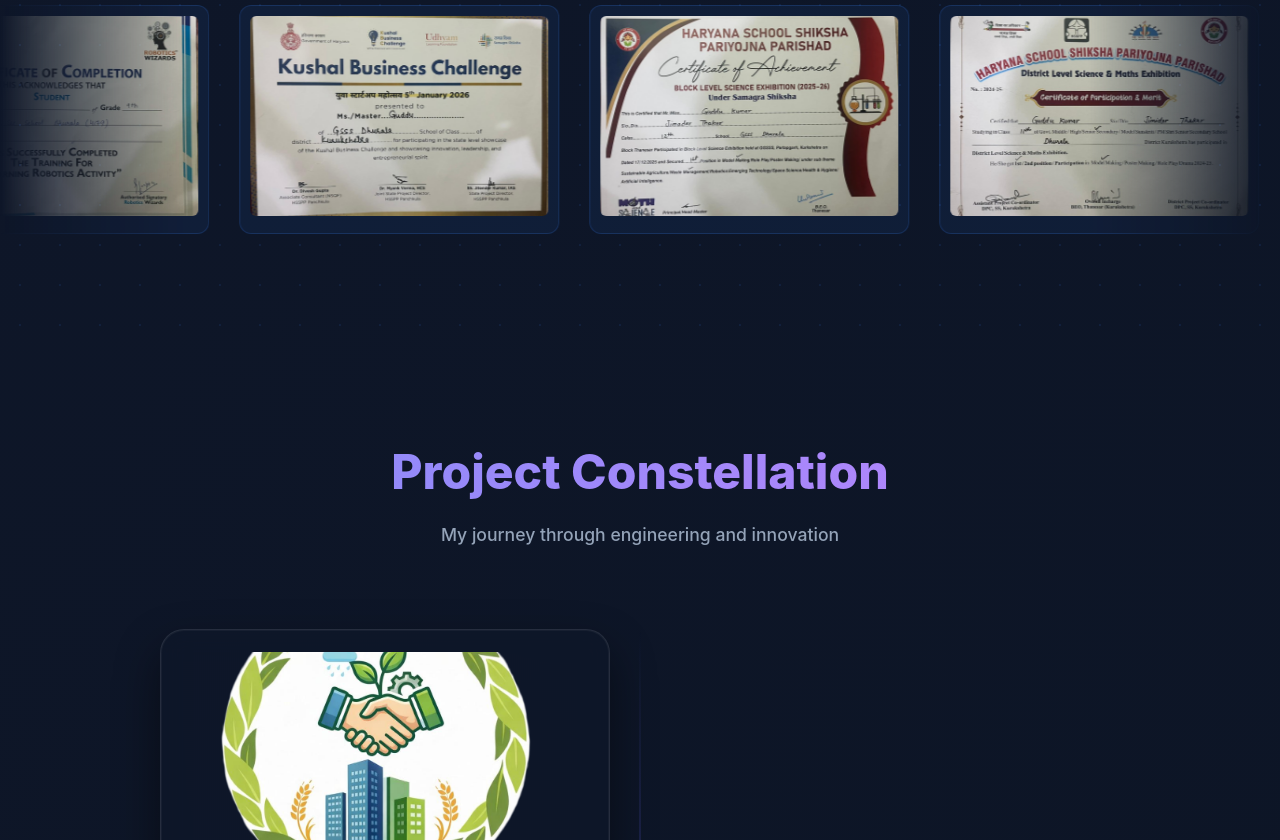
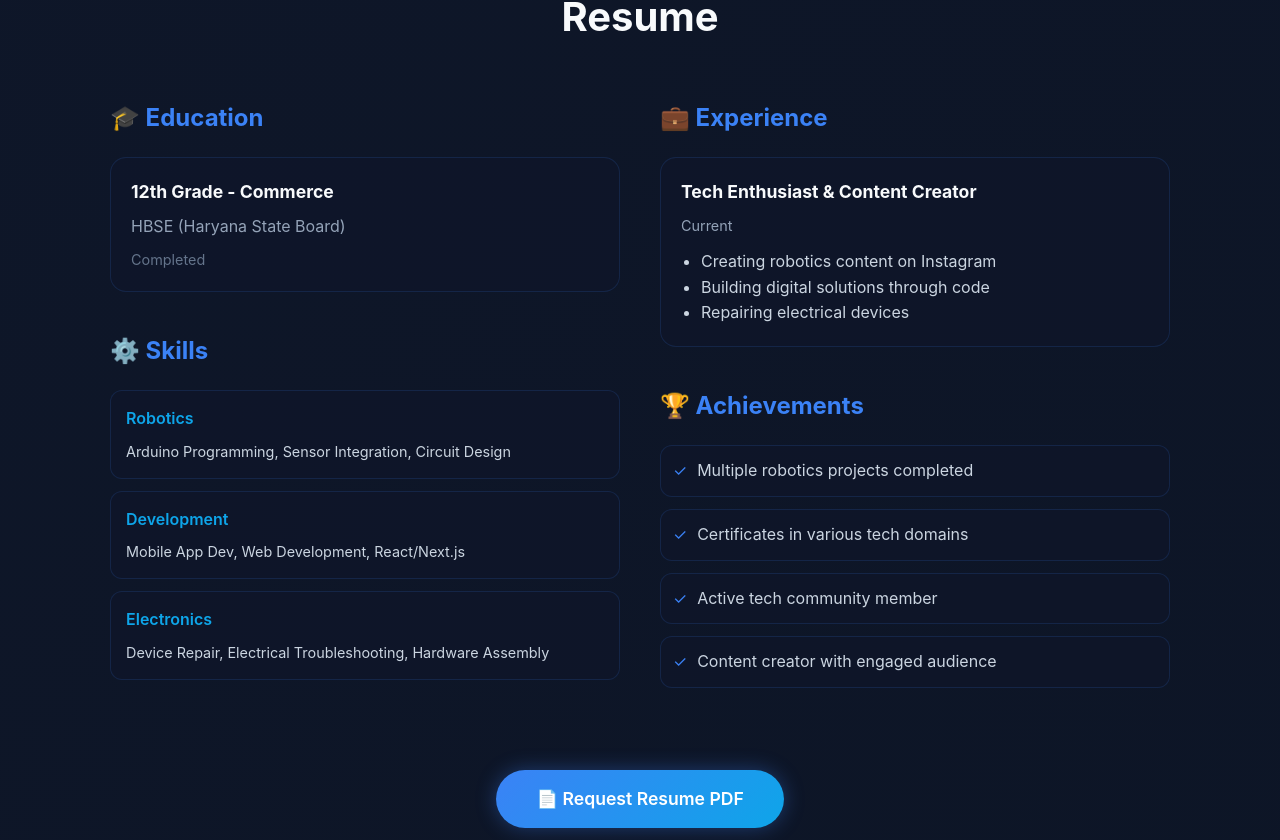
Before and after one commit to agriconnecthelp-glitch/GudduKumar, a Next.js app: page / in a window 1280 px wide. Shown: the part 1620-2460 px from the top of the page. Built offline with nearby package versions, Linux system fonts and the light colour scheme.

Commit message:
Add Resume section and update navigation bar

```diff
--- a/src/app/components/Navigation.js
+++ b/src/app/components/Navigation.js
@@ -19,7 +19,7 @@
 
   useEffect(() => {
     const handleScroll = () => {
-      const sections = ['home', 'about', 'projects', 'certificates', 'contact'];
+      const sections = ['home', 'about', 'resume', 'projects', 'certificates', 'contact'];
 
       for (const section of sections) {
         const element = document.getElementById(section);
@@ -40,6 +40,7 @@
   const navItems = [
     { label: 'Home', href: '#home' },
     { label: 'About', href: '#about' },
+    { label: 'Resume', href: '#resume' },
     { label: 'Projects', href: '#projects' },
     { label: 'Certificates', href: '#certificates' },
     { label: 'Contact', href: '#contact' }
--- a/src/app/page.js
+++ b/src/app/page.js
@@ -305,6 +305,96 @@
         </div>
       </section>
 
+      <section className="resume" id="resume">
+        <div className="section-container">
+          <ScrollReveal>
+            <h2 style={{ fontSize: '2.5rem', textAlign: 'center', marginBottom: '50px' }}>Resume</h2>
+
+            <div style={{ display: 'grid', gridTemplateColumns: '1fr 1fr', gap: '40px', maxWidth: '1100px', margin: '0 auto' }}>
+              {/* Left Column */}
+              <div>
+                {/* Education */}
+                <div style={{ marginBottom: '40px' }}>
+                  <h3 style={{ fontSize: '1.5rem', color: '#3b82f6', marginBottom: '20px', display: 'flex', alignItems: 'center', gap: '10px' }}>
+                    🎓 Education
+                  </h3>
+                  <div style={{ background: 'var(--glass)', padding: '20px', borderRadius: '16px', border: '1px solid var(--glass-border)', marginBottom: '15px' }}>
+                    <h4 style={{ margin: '0 0 8px 0', fontSize: '1.1rem' }}>12th Grade - Commerce</h4>
+                    <p style={{ color: '#94a3b8', margin: '0 0 8px 0' }}>HBSE (Haryana State Board)</p>
+                    <p style={{ color: '#64748b', margin: 0, fontSize: '0.9rem' }}>Completed</p>
+                  </div>
+                </div>
+
+                {/* Skills */}
+                <div style={{ marginBottom: '40px' }}>
+                  <h3 style={{ fontSize: '1.5rem', color: '#3b82f6', marginBottom: '20px', display: 'flex', alignItems: 'center', gap: '10px' }}>
+                    ⚙️ Skills
+                  </h3>
+                  <div style={{ display: 'grid', gridTemplateColumns: '1fr', gap: '12px' }}>
+                    {[
+                      { category: 'Robotics', items: ['Arduino Programming', 'Sensor Integration', 'Circuit Design'] },
+                      { category: 'Development', items: ['Mobile App Dev', 'Web Development', 'React/Next.js'] },
+                      { category: 'Electronics', items: ['Device Repair', 'Electrical Troubleshooting', 'Hardware Assembly'] }
+                    ].map((skill, idx) => (
+                      <div key={idx} style={{ background: 'var(--glass)', padding: '15px', borderRadius: '12px', border: '1px solid var(--glass-border)' }}>
+                        <p style={{ margin: '0 0 8px 0', fontWeight: 600, color: '#0ea5e9' }}>{skill.category}</p>
+                        <p style={{ margin: 0, color: '#cbd5e1', fontSize: '0.9rem' }}>{skill.items.join(', ')}</p>
+                      </div>
+                    ))}
+                  </div>
+                </div>
+              </div>
+
+              {/* Right Column */}
+              <div>
+                {/* Experience */}
+                <div style={{ marginBottom: '40px' }}>
+                  <h3 style={{ fontSize: '1.5rem', color: '#3b82f6', marginBottom: '20px', display: 'flex', alignItems: 'center', gap: '10px' }}>
+                    💼 Experience
+                  </h3>
+                  <div style={{ background: 'var(--glass)', padding: '20px', borderRadius: '16px', border: '1px solid var(--glass-border)' }}>
+                    <h4 style={{ margin: '0 0 8px 0', fontSize: '1.1rem' }}>Tech Enthusiast & Content Creator</h4>
+                    <p style={{ color: '#94a3b8', margin: '0 0 12px 0', fontSize: '0.9rem' }}>Current</p>
+                    <ul style={{ color: '#cbd5e1', margin: '0', paddingLeft: '20px', lineHeight: '1.6' }}>
+                      <li>Creating robotics content on Instagram</li>
+                      <li>Building digital solutions through code</li>
+                      <li>Repairing electrical devices</li>
+                    </ul>
+                  </div>
+                </div>
+
+                {/* Achievements */}
+                <div>
+                  <h3 style={{ fontSize: '1.5rem', color: '#3b82f6', marginBottom: '20px', display: 'flex', alignItems: 'center', gap: '10px' }}>
+                    🏆 Achievements
+                  </h3>
+                  <div style={{ display: 'grid', gridTemplateColumns: '1fr', gap: '12px' }}>
+                    {[
+                      'Multiple robotics projects completed',
+                      'Certificates in various tech domains',
+                      'Active tech community member',
+                      'Content creator with engaged audience'
+                    ].map((achievement, idx) => (
+                      <div key={idx} style={{ background: 'var(--glass)', padding: '12px', borderRadius: '12px', border: '1px solid var(--glass-border)', display: 'flex', gap: '10px', alignItems: 'center' }}>
+                        <span style={{ color: '#3b82f6' }}>✓</span>
+                        <span style={{ color: '#cbd5e1' }}>{achievement}</span>
+                      </div>
+                    ))}
+                  </div>
+                </div>
+              </div>
+            </div>
+
+            {/* Download Resume Button */}
+            <div style={{ textAlign: 'center', marginTop: '50px' }}>
+              <a href="mailto:sumitradevi10590gk@gmail.com?subject=Request%20for%20Resume" className="btn btn-primary" style={{ padding: '15px 40px', fontSize: '1.1rem' }}>
+                📄 Request Resume PDF
+              </a>
+            </div>
+          </ScrollReveal>
+        </div>
+      </section>
+
       <section className="certificate-section">
         <div className="marquee-container">
           <div className="marquee-content">
```
